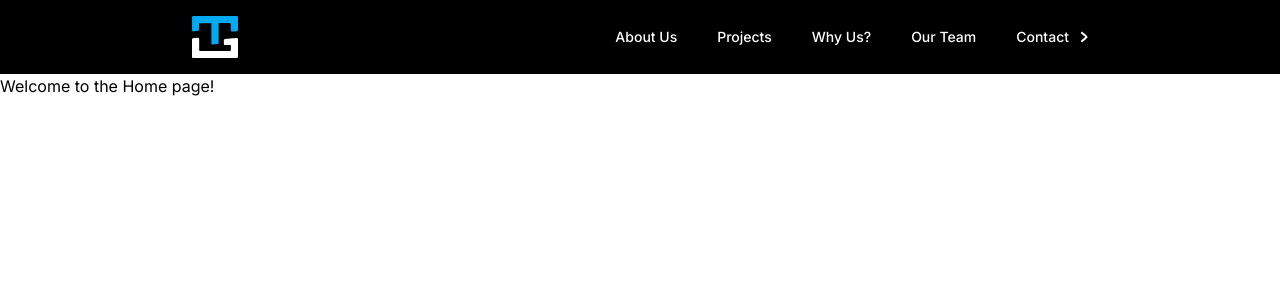
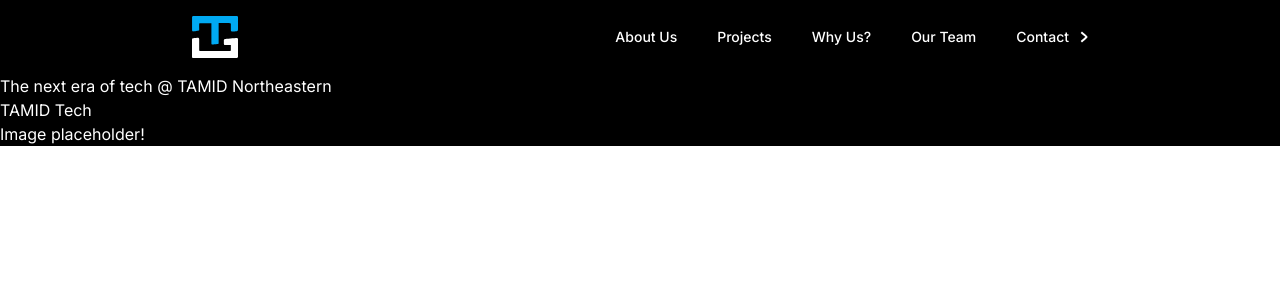
Before and after one commit to NuTamid/tamid-tech-site, a Next.js app: page / in a window 1280 px wide. Shown: the top 300 px of the page. Built offline with nearby package versions, Linux system fonts and the light colour scheme.

Commit message:
added hero text for tutorial video

```diff
--- a/src/app/page.tsx
+++ b/src/app/page.tsx
@@ -1,9 +1,14 @@
+import Image from "next/image"
 
 
 const HomePage = () => {
   return (
     <main>
-      <h1>Welcome to the Home page!</h1>
+      <div className="bg-black">
+        <h3 className="text-white">The next era of tech @ TAMID Northeastern</h3>
+        <h1 className="text-white">TAMID Tech</h1>
+        <div className="text-white">Image placeholder!</div>
+      </div>
     </main>
   )
 }
```
